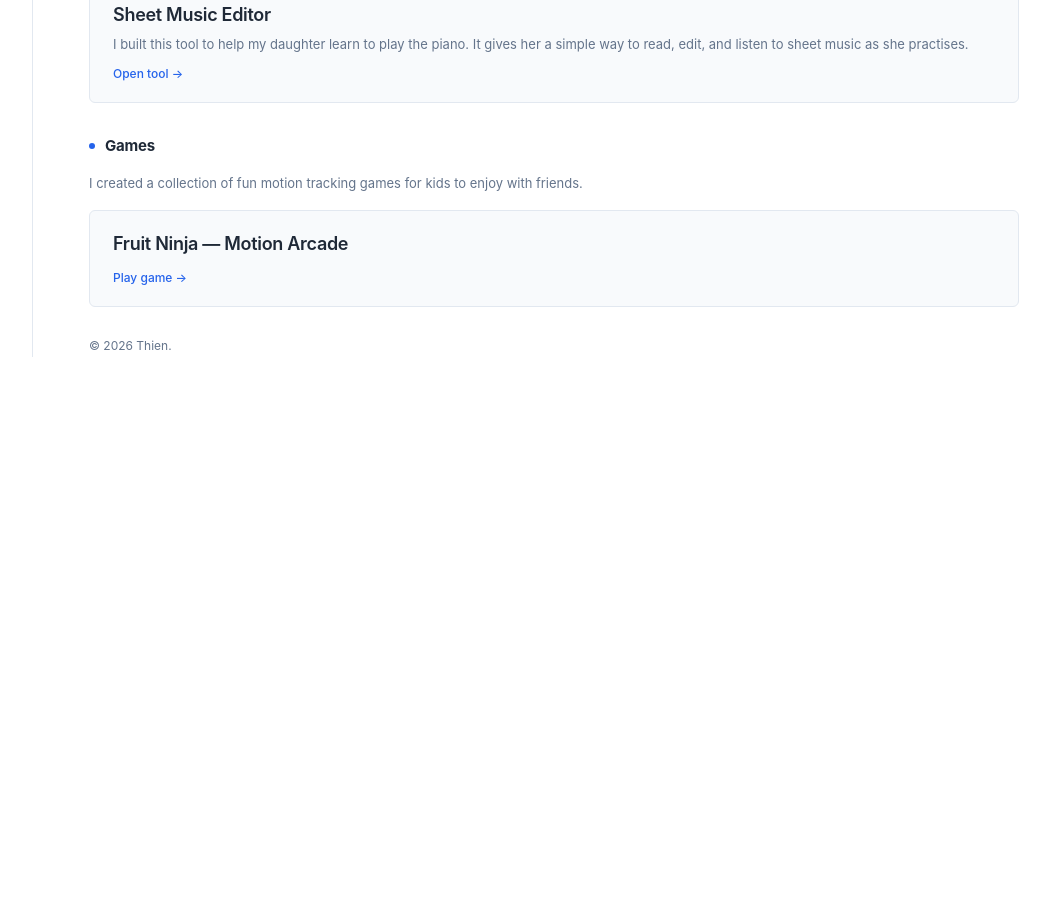
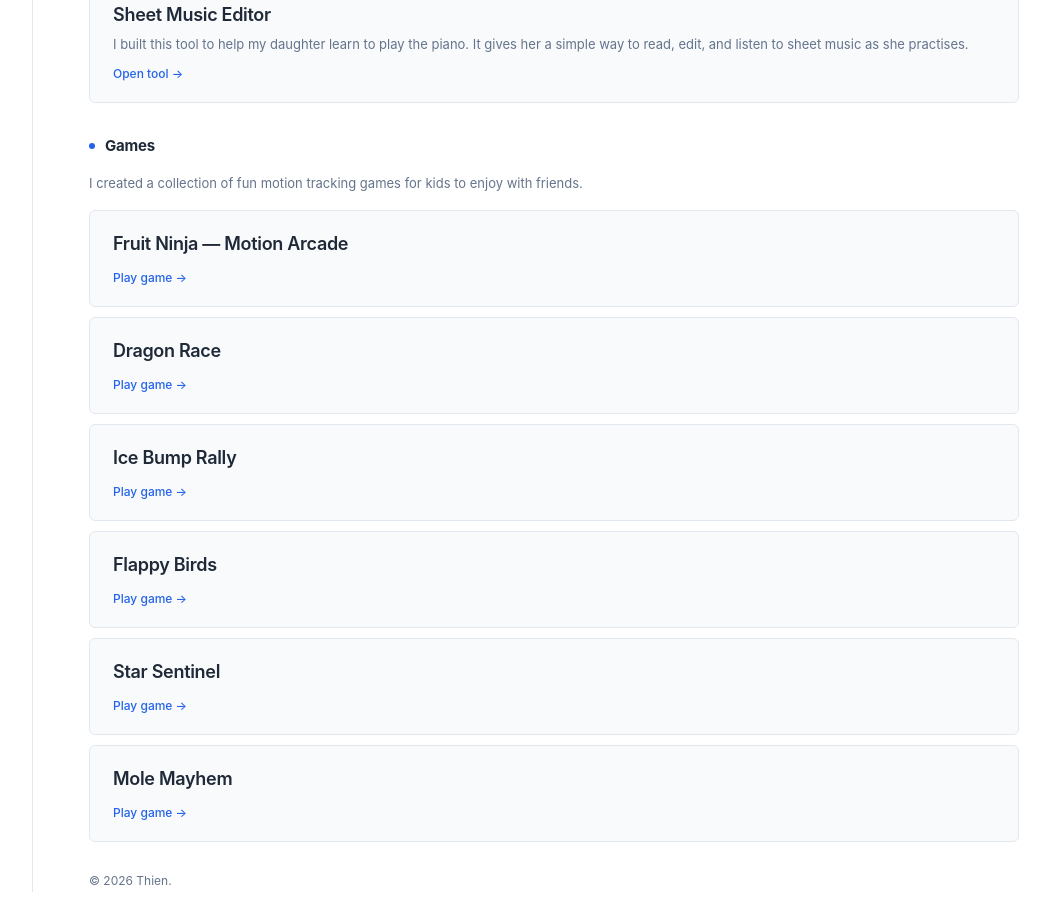
Before and after one commit to neverdie88/neverdie88.github.io, a Jekyll site: the page built from pages/tools.html, in a window 1280 px wide and 900 px high, scrolled down 679 px. Shown: the whole window, without its empty margins (229-1279 px from the left). Built offline with Jekyll 4.4.1, drawn with Linux system fonts in a browser that asks for light colours; before the commit the page ends 1084 px from its top, so only the background shows below that.

Commit message:
Publish six motion games in the Games collection

```diff
--- a/_data/tools.yml
+++ b/_data/tools.yml
@@ -36,3 +36,28 @@
   category: Games
   url: /fruit-ninja/
   action: Play game
+
+- name: Dragon Race
+  category: Games
+  url: /dragon-race/
+  action: Play game
+
+- name: Ice Bump Rally
+  category: Games
+  url: /ice-bump-rally/
+  action: Play game
+
+- name: Flappy Birds
+  category: Games
+  url: /flappy-birds/
+  action: Play game
+
+- name: Star Sentinel
+  category: Games
+  url: /star-sentinel/
+  action: Play game
+
+- name: Mole Mayhem
+  category: Games
+  url: /mole-mayhem/
+  action: Play game
```
Also changed, not shown: README.md, 1 other file.
